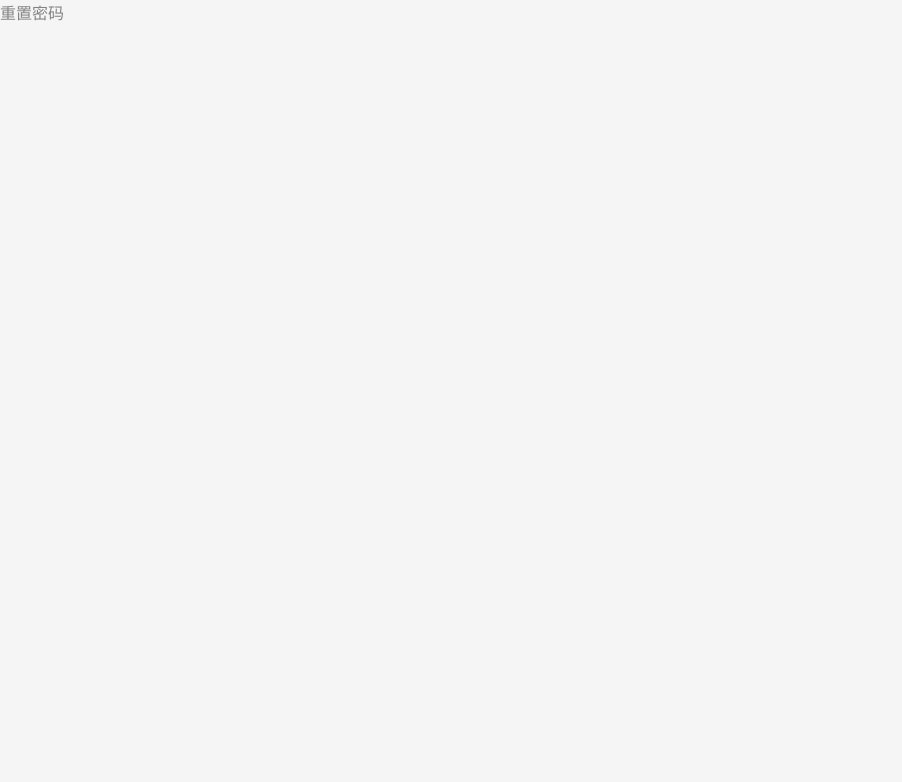
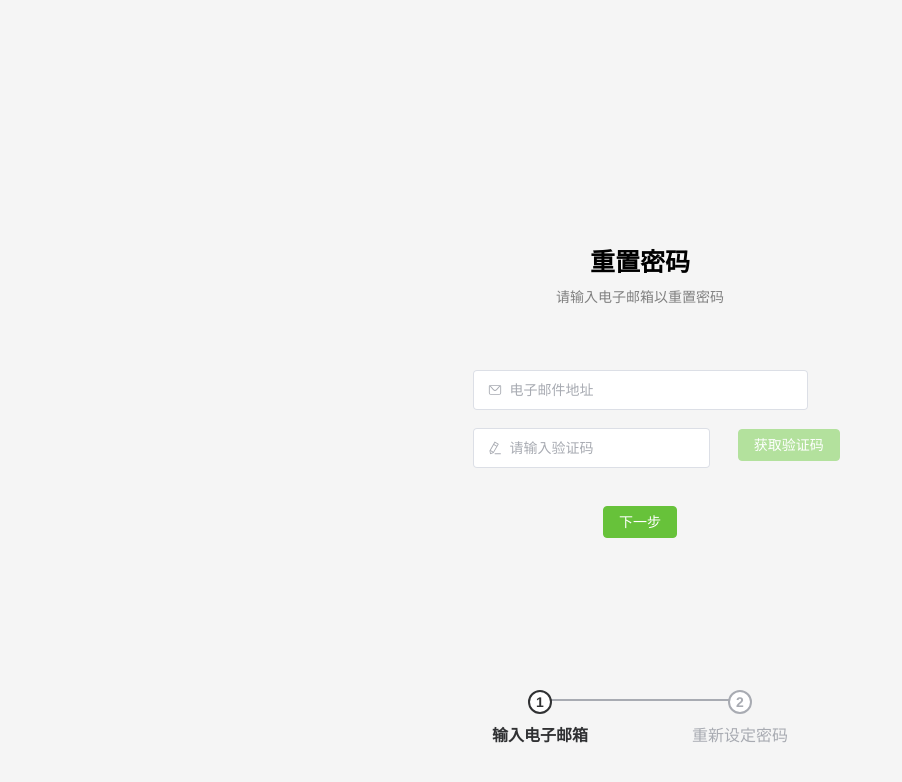
Before and after one commit to tuzibuqiahuluobo/study_vue3, a Vue app in the folder vite-blog/: page /reset_password in a window 1280 px wide. Shown: the top 782 px of the page, without its empty margins (0-902 px from the left). Built offline with nearby package versions, Linux system fonts and the light colour scheme.

Commit message:
version0.9.1 正在编写重置密码功能

```diff
--- a/vite-blog/src/views/login/components/RegisterPage.vue
+++ b/vite-blog/src/views/login/components/RegisterPage.vue
@@ -170,12 +170,6 @@ const validateEmail = ()=>{
       }, (message)=>{
         ElMessage.success(message)
       })
-
-    // post('/api/auth/valid/email',{
-    //     email:form.email
-    // },(message)=>{
-    //     ElMessage.success(message)
-    // })
 }
 
 </script>
--- a/vite-blog/src/views/login/components/Reset_password.vue
+++ b/vite-blog/src/views/login/components/Reset_password.vue
@@ -1,13 +1,205 @@
 <template>
-  <div>
-      重置密码
-  </div>
+    <div class="resetPassword">
+        <div class="resetPassword_enterEmailPage" style="width: 100vw;" v-if="active===0">
+            <div style="font-size: 25px ;color: black ;font-weight: bold;text-align: center">重置密码</div>
+            <div style="font-size: 14px; color: gray ;text-align: center">请输入电子邮箱以重置密码</div>
+            <div style="margin-top: 60px; width: 100vw;display: flex;justify-content: center">
+                <el-form :model="form" :rules="rules" @validate="onValidate" ref="formRef">
+                    <el-form-item prop="email">
+                        <el-input v-model="form.email" type="email" placeholder="电子邮件地址" size="large">
+                            <template #prefix>
+                                <el-icon>
+                                    <Message/>
+                                </el-icon>
+                            </template>
+                        </el-input>
+                    </el-form-item>
+                    <el-form-item prop="code">
+                        <el-row style="justify-content: space-between;">
+                            <el-col :span="17">
+                                <el-input v-model="form.code" type="text" :maxlength="6" placeholder="请输入验证码"
+                                          size="large">
+                                    <template #prefix>
+                                        <el-icon>
+                                            <EditPen/>
+                                        </el-icon>
+                                    </template>
+                                </el-input>
+                            </el-col>
+                            <el-col :span="5">
+                                <el-button type="success" @click="validateEmail" :disabled="!isEmailValid">获取验证码
+                                </el-button>
+                            </el-col>
+                        </el-row>
+                    </el-form-item>
+                </el-form>
+            </div>
+            <div style="width: 100vw;display: flex;justify-content: center">
+                <div style="margin-top: 20px">
+                    <el-button type="success" @click="active = 1">下一步</el-button>
+                </div>
+            </div>
+        </div>
+        <div class="resetPassword_resetPasswordPage" style="width: 100vw;" v-if="active===1">
+            <div style="font-size: 25px ;color: black ;font-weight: bold;text-align: center">重置密码</div>
+            <div style="font-size: 14px; color: gray ;text-align: center">请输入新密码</div>
+            <div style="margin-top: 60px; width: 100vw;display: flex;justify-content: center">
+                <el-form :model="form" :rules="rules" @validate="onValidate" ref="formRef">
+                    <el-form-item prop="password">
+                        <el-input v-model="form.password" type="password" :maxlength="16" placeholder="新密码"
+                                  show-password
+                                  size="large">
+                            <template #prefix>
+                                <el-icon>
+                                    <Lock/>
+                                </el-icon>
+                            </template>
+                        </el-input>
+                    </el-form-item>
+                    <el-form-item prop="password_repeat">
+                        <el-input v-model="form.password_repeat" type="password" :maxlength="16" placeholder="重复密码"
+                                  show-password
+                                  size="large">
+                            <template #prefix>
+                                <el-icon>
+                                    <Lock/>
+                                </el-icon>
+                            </template>
+                        </el-input>
+                    </el-form-item>
+
+                </el-form>
+            </div>
+            <div style="width: 100vw;display: flex;justify-content: center">
+                <div style="margin-top: 20px">
+                    <el-button type="success" @click="active = 2">立即重置</el-button>
+                </div>
+            </div>
+        </div>
+        <div class="resetPassword_finishPage" style="width: 100vw;" v-if="active===2">
+            <div style="font-size: 25px ;color: black ;font-weight: bold;text-align: center;margin-top: 250px">重置密码成功！请重新登录
+            </div>
+            <div style="width: 100vw;display: flex;justify-content: center">
+                <div style="margin-top: 20px">
+                    <el-button type="success" @click="router.push('/')">立即登录</el-button>
+                </div>
+            </div>
+        </div>
+        <div class="resetPassword_Steps">
+            <el-steps :space="200" :active="active" finish-status="success" align-center>
+                <el-step title="输入电子邮箱"/>
+                <el-step title="重新设定密码"/>
+            </el-steps>
+        </div>
+
+    </div>
 </template>
 
 <script setup>
+import {EditPen, Lock, Message} from "@element-plus/icons-vue";
+import {reactive, ref} from "vue";
+import {post} from "../../../net/index.js";
+import {ElMessage} from "element-plus";
+import router from "../../../router/index.js";
+
+
+const formRef = ref()
+const isEmailValid = ref(false)
+const form = reactive({
+    password: '',
+    password_repeat: '',
+    email: '',
+    code: ''
+})
+
+const active = ref(0)
+const onValidate = (prop, isValid) => {
+    if (prop === 'email') {
+        isEmailValid.value = isValid
+    }
+}
+const validatePassword = (rule, value, callback) => {
+    if (value === '') {
+        callback(new Error('请再次输入密码'))
+    } else if (value !== form.password) {
+        callback(new Error("两次输入的密码不一致！"))
+    } else {
+        callback()
+    }
+}
+
+const validateEmail = () => {
+    post("/api/auth/valid/email", {
+        email: form.email
+    }, (message) => {
+        ElMessage.success(message)
+    })
+}
+
+const rules = {
+    password: [
+        {required: true, message: '请输入密码', trigger: ['blur', 'change']},
+        {min: 6, max: 16, message: '密码长度必须在6-16字符之间', trigger: ['blur', 'change']}
+    ],
+    password_repeat: [
+        {validator: validatePassword, trigger: ['blur', 'change']},
+    ],
+    email: [
+        {required: true, message: '请输入电子邮件地址', trigger: ['blur', 'change']},
+        {type: 'email', message: '请输入合法的电子邮件地址', trigger: ['blur', 'change'],}
+    ],
+    code: [
+        {required: true, message: '请输入获取到的验证码', trigger: 'blur'},
+        {min: 6, max: 8, message: '验证码长度在6-8位，请检查是否输入正确', trigger: ['blur', 'change']}
+    ]
+}
+
+
+const resetEmail = () => {
+    resetEmail()
+}
 
 </script>
 
-<style >
 
+<style lang="scss">
+.resetPassword {
+  position: relative;
+  width: 100%;
+  height: 100vh;
+  overflow: hidden;
+
+  &_enterEmailPage {
+    display: flex;
+    justify-content: flex-start;
+    flex-direction: column;
+    padding-top: 30vh;
+    width: 100%;
+  }
+
+  &_resetPasswordPage {
+    display: flex;
+    justify-content: flex-start;
+    flex-direction: column;
+    padding-top: 30vh;
+    width: 100%;
+  }
+
+  &_finishPagePage {
+    display: flex;
+    justify-content: flex-start;
+    flex-direction: column;
+    padding-top: 30vh;
+    width: 100%;
+  }
+
+  &_Steps {
+    padding-top: 150px;
+  }
+}
+
+.el-steps {
+  display: flex;
+  justify-content: center;
+}
 </style>
```
